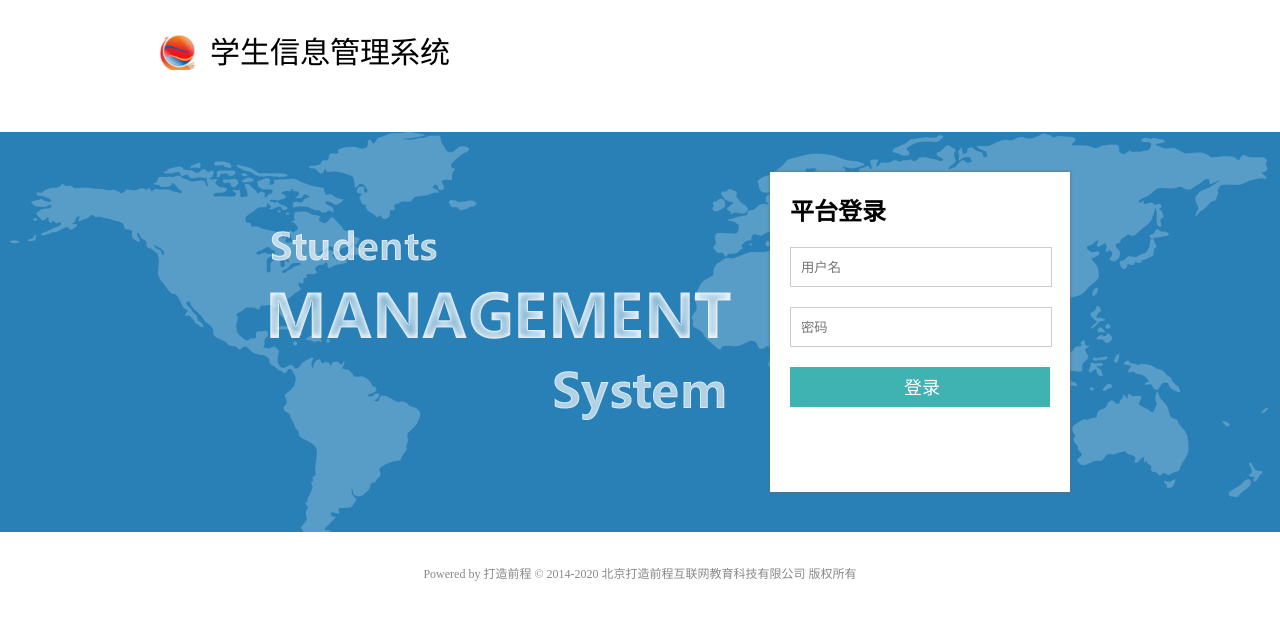
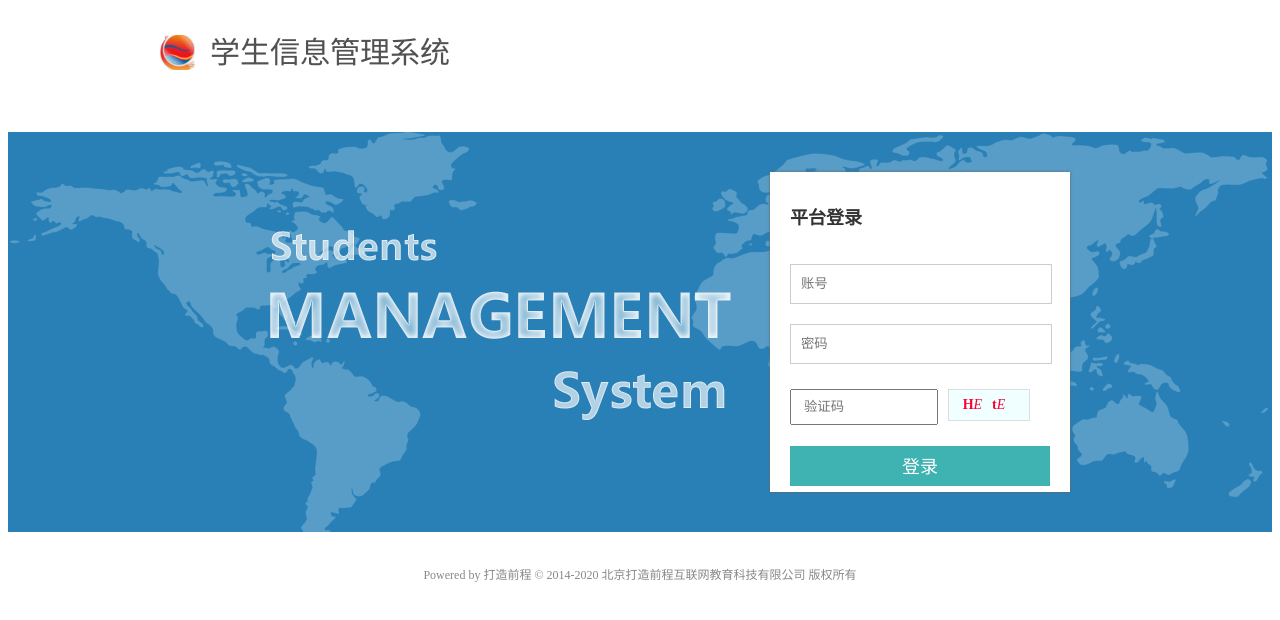
Before and after one commit to lujiben/studentSystem, a plain HTML site: page login.html in a window 1280 px wide. Drawn offline with Linux system fonts and the light colour scheme.

Commit message:
完善登录页面

```diff
--- a/css/login.css
+++ b/css/login.css
@@ -1,46 +1,60 @@
-header {
-  width: 960px;
+body {
+    color: #333;
+    font: 12px/22px "微软雅黑";
+}
+
+.header {
     height: 97px;
     margin: 0 auto;
+    width: 960px;
 }
+
 .logo {
+    background: url(../image/logo.png) no-repeat left center;
+    background-size: 35px;
+    color: #515151;
     height: 35px;
     font: 30px/35px "黑体";
-  padding-top: 35px;
     padding-left: 50px;
-  background-image: url('../image/logo.png');
-  background-repeat: no-repeat;
-  background-position: 0 35px;
-  background-size: 35px;
+    margin-top: 35px;
+    width: 240px;
 }
-.login-content {
-  width: 100%;
+
+.main {
+    background: #2980b6 url(../image/map.png) no-repeat center center;
     height: 400px;
-  margin-top: 35px;
-  background: #2980b6 url(../image/map.png) no-repeat center center;
 }
-.main-box {
+
+.mainBox {
+    height: 360px;
+    margin: 0 auto;
+    padding-top: 40px;
     width: 960px;
-  height: 360px;
-  padding-top: 40px;
-  margin: 0 auto;
 }
-.login-box {
+
+.loginBox {
+    background: #fff;
+    height: 280px;
+    box-shadow: #666 0 0 3px;
+    margin-left: 610px;
+    padding: 20px;
     width: 260px;
-  height: 280px;
-  padding: 20px;
-  background-color: #fff;
-  margin-left: 610px;
-  box-shadow: #666 0 0 3px;
 }
-.login-box input {
+
+.textBorder {
     border: solid 1px #cbced0;
     height: 36px;
     margin-top: 20px;
     padding-left: 10px;
+    /*使字体在框中后移10px*/
     width: 248px;
 }
-.login-box input.submit {
+
+.yzmbox {
+    height: 40px;
+}
+
+#login {
     background: #3fb3b2;
     border: none;
     cursor: pointer;
@@ -50,9 +64,36 @@ header {
     width: 260px;
     color: #ffffff;
 }
-.footer-content {
-  font-size: 12px;
+
+.copy {
+    text-align: center;
     color: #888;
     padding-top: 20px;
-  text-align: center;
 }
+
+#mpanel1 {
+    padding-top: 20px;
+}
+
+.verify-code {
+    float: right;
+    margin-top: 5px;
+    margin-right: 20px;
+}
+
+.verify-code-area {
+    width: 90px !important;
+    /* height: 30px; */
+    float: left;
+    /* margin-left: 10px; */
+    margin-top: 5px;
+}
+
+.varify-input-code {
+    width: 140px;
+    height: 30px;
+}
+
+.verify-code-area .verify-change-code {
+    display: none;
+}
--- a/login.html
+++ b/login.html
@@ -1,34 +1,125 @@
-<!DOCTYPE html>
+<!doctype html>
 <html lang="en">
+
 <head>
   <meta charset="UTF-8">
   <meta name="viewport" content="width=device-width, initial-scale=1.0">
-  <title>学生管理系统登录</title>
-  <link rel="stylesheet" href="./css/reset.css">
+  <title>学员管理系统登录</title>
+  <!--jQuery组件验证码样式-->
   <link rel="stylesheet" href="./css/verify.css">
-  <link rel="stylesheet" href="./css/login.css">
+  <!--自定义样式-->
+  <link href="css/login.css" rel="stylesheet" media="all" />
+  <!--jQuery引入-->
+  <script src="js/jquery-3.3.1.min.js"></script>
+  <!--jQuery组件验证码 验证事件处理-->
+  <script src="js/verify.min.js"></script>
+  <!--初始化全局数据配置-->
+  <script src="js/default.js"></script>
+  <!--HTML5本地数据存储localStorage-->
+  <script src="js/ls.js" type="text/javascript" charset="utf-8"></script>
 </head>
+
 <body>
-  <header>
+  <div class="header">
     <div class="logo">学生信息管理系统</div>
-  </header>
-  <div class="login-content">
-    <div class="main-box">
-      <div class="login-box">
+  </div>
+  <div class="main">
+    <div class="mainBox">
+      <div class="loginBox">
         <h2>平台登录</h2>
-        <input type="text" placeholder="用户名">
-        <input type="password" placeholder="密码">
-        <div id="mpanel"></div>
-        <input type="submit" class="submit" value="登录">
+        <div id="form_login" action="index.html">
+          <input type="text" class="textBorder" placeholder="账号" />
+          <input type="password" class="textBorder" placeholder="密码" />
+          <div id="mpanel1"></div>
+          <input type="submit" value="登录" id="login" />
+        </div>
       </div>
     </div>
   </div>
-  <div class="footer-content">
-    <p>Powered by 打造前程 © 2014-2020 北京打造前程互联网教育科技有限公司 版权所有</p>
-  </div>
-  <script src="./js/jquery-3.3.1.min.js"></script>
-  <script src="./js/verify.min.js"></script>
-  <script src="./js/default.js"></script>
-  <script src="./js/ls.js"></script>
+  <p class="copy">Powered by 打造前程 © 2014-2020 北京打造前程互联网教育科技有限公司 版权所有</p>
 </body>
+<script>
+  $(function () {
+    // 通过封装了 jquery验证码组件
+    $('#mpanel1').codeVerify({
+      type: 1,
+      width: '80px',
+      height: '30px',
+      fontSize: '14px',
+      codeLength: 4,
+      btnId: 'login',
+      ready: function () {
+      },
+      success: function () {
+        alert('验证匹配！');
+        // 获取用户名和密码
+        // 用户名
+        var get_input_user_name = $('.textBorder')[0].value;
+        // 密码
+        var get_input_user_pass = $('.textBorder')[1].value;
+        // 判空
+        if (get_input_user_name == '' || get_input_user_pass == '') {
+          alert('用户名或者密码不能为空');
+          return;
+        }
+        // 拼接发送请求的url
+        var urlString = baseUrl + port + '/login';
+        // 利用ajax技术 向服务器 post 用户名和密码
+				/*
+				//ajax文档以及使用 https://www.javascriptcn.com/chm/zepto/#$.ajax
+                $.ajax({
+                    url : urlString,
+                    // 请求类型是POST还是GET
+                    type : 'POST',
+                    // 异步还是同步 默认是异步，false表示同步
+                    async: true,
+                    // 发送数据
+                    data: {
+                        uname: get_input_user_name, upw: get_input_user_pass
+                    },
+                    // 超时时间
+                    timeout: 5000,
+                    // 返回数据类型json数据
+                    dataType: 'json',
+                    // 成功返回处理
+                    success: function (data, textStatus, jqXHR) {
+                        //解析json数据
+                        console.log(data);
+                        console.log(textStatus);
+                        console.log(jqXHR);
+						// 模拟服务器返回成功
+						var uid = 'admin';
+						var upass = 'admin';
+                        // 将用户id存放到本地
+						save_value_to_storage('USERID',uid);
+                        // 跳转
+                        window.location.href = 'index.html';
+                    },
+                    // 错误返回
+                    error: function (xhr, textStatus) {
+                        console.log('错误');
+                        console.log(xhr);
+                        console.log(textStatus);
+                    }
+                });
+				*/
+        // 模拟服务器返回成功
+        var uid = 'admin';
+        var upass = 'admin';
+        //保存到本地
+        save_value_to_storage('USERID', uid);
+        // 跳转指定页面
+        window.location.href = 'index.html';
+
+      },
+      error: function () {
+        alert('验证码不匹配！');
+      }
+    });
+    // 动态设置验证码样式
+    $('.varify-input-code').attr('placeholder', '验证码');
+    $('.varify-input-code').css('text-indent', '10px');
+  });
+</script>
+
 </html>
```
Also changed, not shown: index.html (+1 -1 lines). Lines whose indentation alone changed are shown as unchanged.
